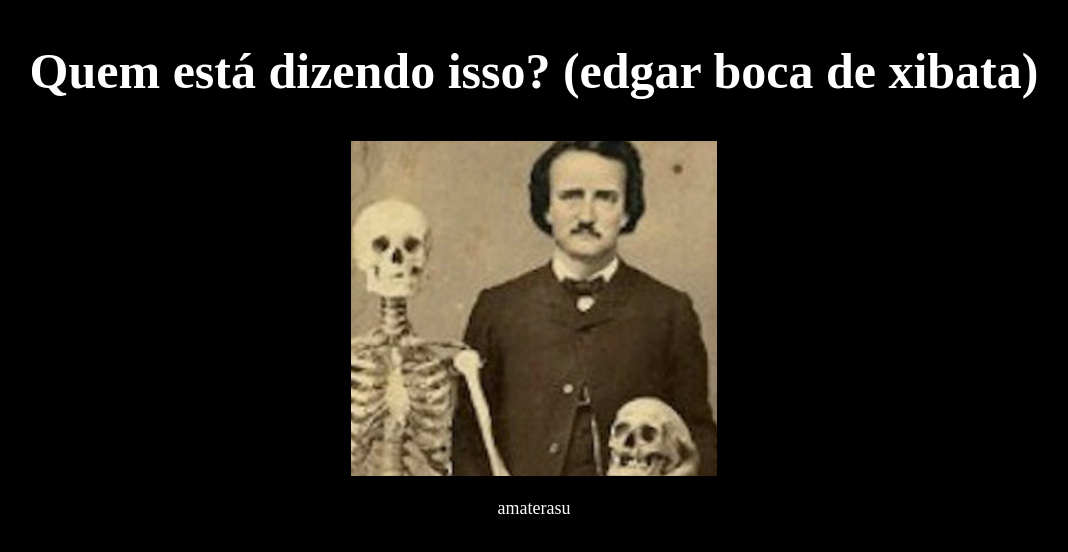
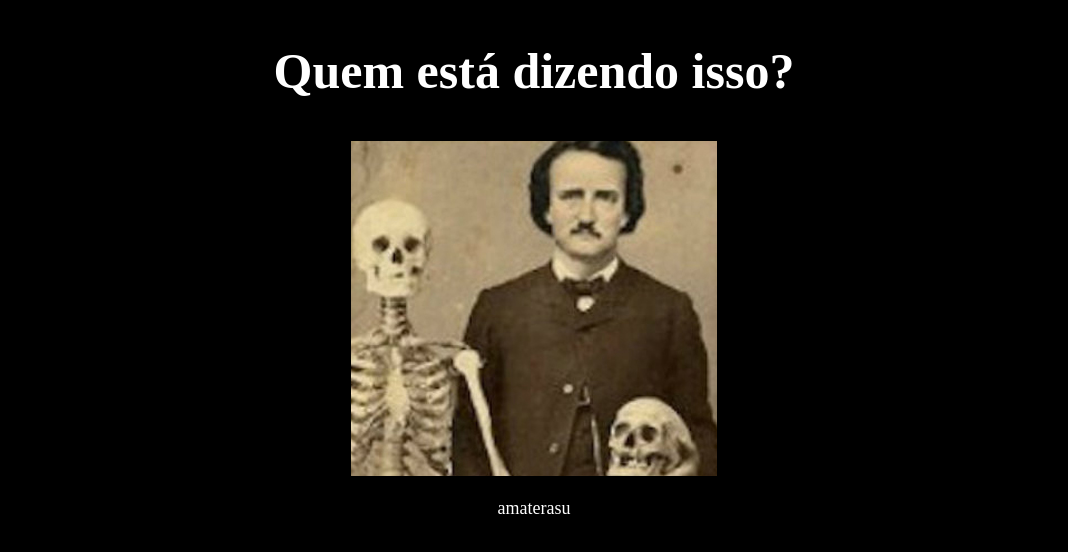
Before and after one commit to luizing/enigmetas, a plain HTML site: page Fases/colorido.html in a window 1280 px wide. Shown: the whole page, without its empty margins (106-1174 px from the left). Drawn offline with Linux system fonts and the light colour scheme.

Commit message:
Update colorido.html

```diff
--- a/Fases/colorido.html
+++ b/Fases/colorido.html
@@ -13,7 +13,7 @@
   <body>
 <center>
       <article>
-        <h1>Quem está dizendo isso? (edgar boca de xibata)</h1>
+        <h1>Quem está dizendo isso?</h1>
         <img src="stuff/alan.jpg" title="não me refiro ao escritor">
         </center>
     </article>
```
